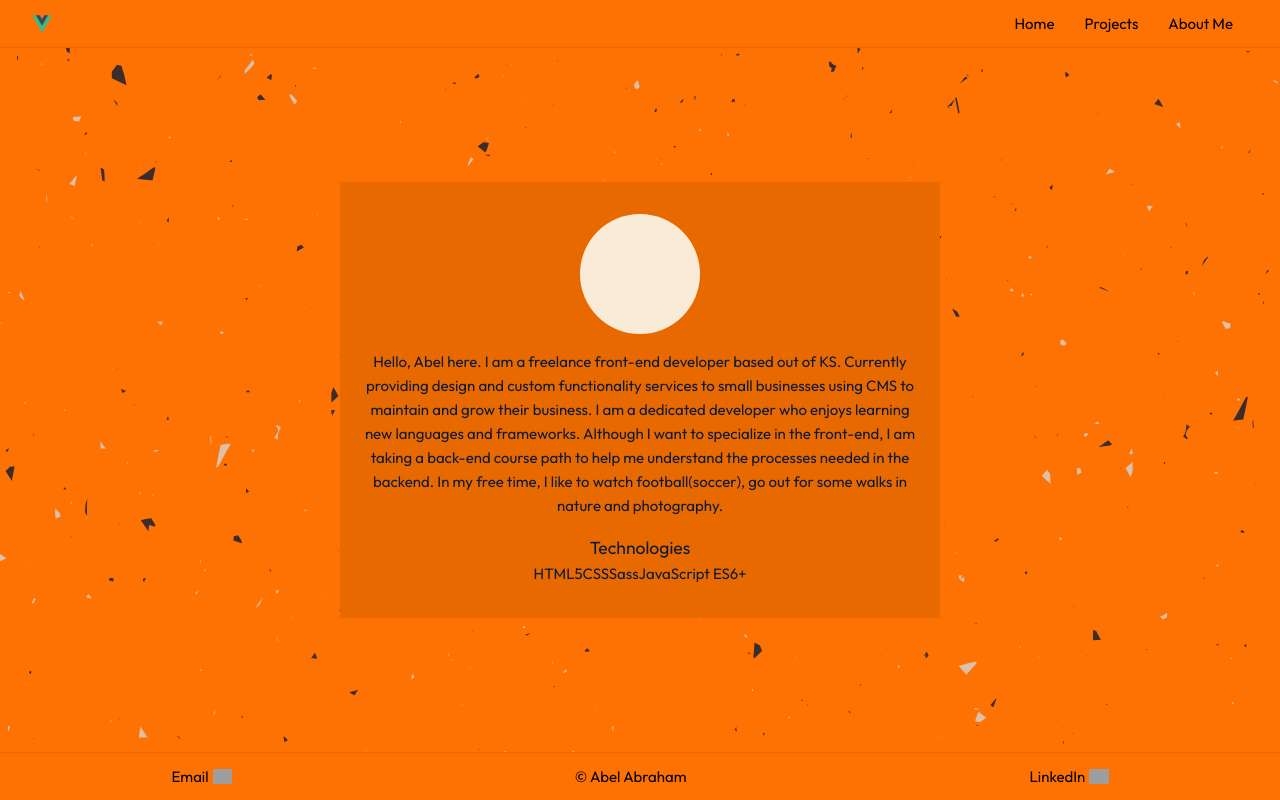
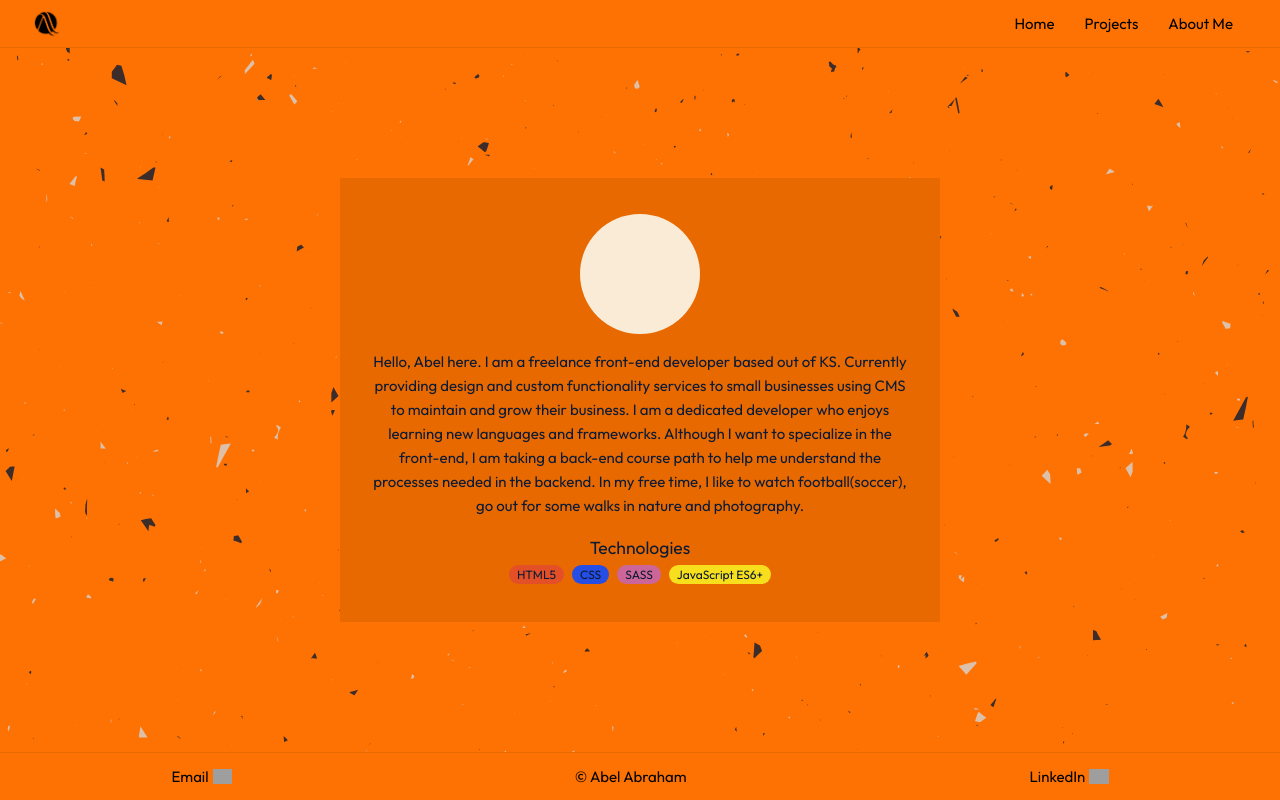
Before and after one commit to aabrahamx/p.portfolio, a Vue app: page /about in a window 1280 px wide. Built offline with nearby package versions, Linux system fonts and the light colour scheme; grey boxes are pictures that could not be loaded.

Commit message:
UI build

```diff
--- a/src/App.vue
+++ b/src/App.vue
@@ -6,7 +6,7 @@ import HelloWorld from '@/components/HelloWorld.vue'
 <template>
 
   <header>
-    <img alt="Vue logo" class="logo" src="@/assets/logo.svg" width="20" height="20" />
+    <img alt="Vue logo" class="logo" src="@/assets/logo.png" width="30" height="30" />
     <div class="wrapper">
       <nav>
         <RouterLink to="/">Home</RouterLink>
--- /dev/null
+++ b/src/assets/stacks-bg.css
@@ -0,0 +1,24 @@
+.react {
+    background-color: #61dbfb;
+}
+.vue {
+    background-color: #41b883;
+}
+.js {
+    background-color: #f7df1e;
+}
+.ts {
+    background-color: #007acc;
+}
+.html {
+    background-color: #e34f26;
+}
+.sass {
+    background-color: #c69;
+}
+.css {
+    background-color: #264de4;
+}
+.design-proto {
+    background-color: red;
+}
--- a/src/views/AboutView.vue
+++ b/src/views/AboutView.vue
@@ -16,10 +16,10 @@
       <div class="stacks">
         <h3>Technologies</h3>
         <p>
-          <span>HTML5</span>
-          <span>CSS</span>
-          <span>Sass</span>
-          <span>JavaScript ES6+</span>
+          <span class="html lan">HTML5</span>
+          <span class="css lan ">CSS</span>
+          <span class="sass lan">SASS</span>
+          <span class="js lan">JavaScript ES6+</span>
           <span></span>
         </p>
       </div>
@@ -28,6 +28,7 @@
 </template>
 
 <style scoped>
+  @import '../assets/stacks-bg.css';
   * {
     color: #0c1b35;
   }
@@ -41,7 +42,7 @@
   }
   .wrapper > div {
     max-width: 600px;
-    padding: 1rem;
+    padding: 1.25rem 1.75rem;
     background-color: #e96901;
   }
   .selfie {
@@ -57,4 +58,10 @@
   .stacks {
     margin: 1rem auto;
   }
+  .lan {
+    margin: 1rem .25rem;
+    padding: .15rem .5rem;
+    border-radius: .6rem;
+    font-size: .75rem;
+  }
 </style>
--- a/src/views/ProjectView.vue
+++ b/src/views/ProjectView.vue
@@ -34,7 +34,7 @@ document.query
                 <p>Design Prototype</p>
             </div>
         </div>
-        <div class="project-continer">
+        <div class="project-cont">
             <div class="project">
                 <div id="pomodoro">
                     <div class="project-img">
@@ -109,20 +109,24 @@ document.query
 </template>
 
 <style scoped>
+
+@import '../assets/stacks-bg.css';
+
 * {
     color: #0c1b35;
 }
 .wrapper {
-    width: 90%;
+    width: 100%;
     height: 90%;
-    background-color: #fe7203;
-    overflow-y: scroll;
-    box-shadow: -10px 0px 0px 0px #0c1b35;
+    margin: .5rem;
+    padding: 1rem;
+    background-color: #e96901;
+    /*box-shadow: -10px 0px 0px 0px #0c1b35;*/
 }
 .stacks {
     width: 100%;
     padding: 1rem;
-    margin-bottom: 2rem;
+    margin-bottom: 1.5rem;
     position: sticky;
     top: 0;
     z-index: 2;
@@ -148,37 +152,22 @@ document.query
     margin-right: 0.5rem;
     border-radius: 50%;
 }
-.react {
-    background-color: #61dbfb;
+
+
+.project-cont {
+    height: 85%;
+    overflow-y: scroll;
 }
-.vue {
-    background-color: #41b883;
-}
-.js {
-    background-color: #f0db4f;
-}
-.ts {
-    background-color: #007acc;
-}
-.html {
-    background-color: #000;
-}
-.css-sass {
-    background-color: #c69;
-}
-.design-proto {
-    background-color: red;
-}
-
 .project {
     width: 100%;
     max-width: 600px;
     height: 250px;
     border: 1px solid black;
     margin: 1rem auto;
+    background-color: #fe7203;
 }
 .project > div {
-    background-color: #e96901;
+    background-color: #fe7203;
     width: 100%;
     height: 100%;
     transition: all 0.3s linear;
```
Also changed, not shown: src/assets/logo.png (added), 1 other file (tests, documents, lock files or other folders).
